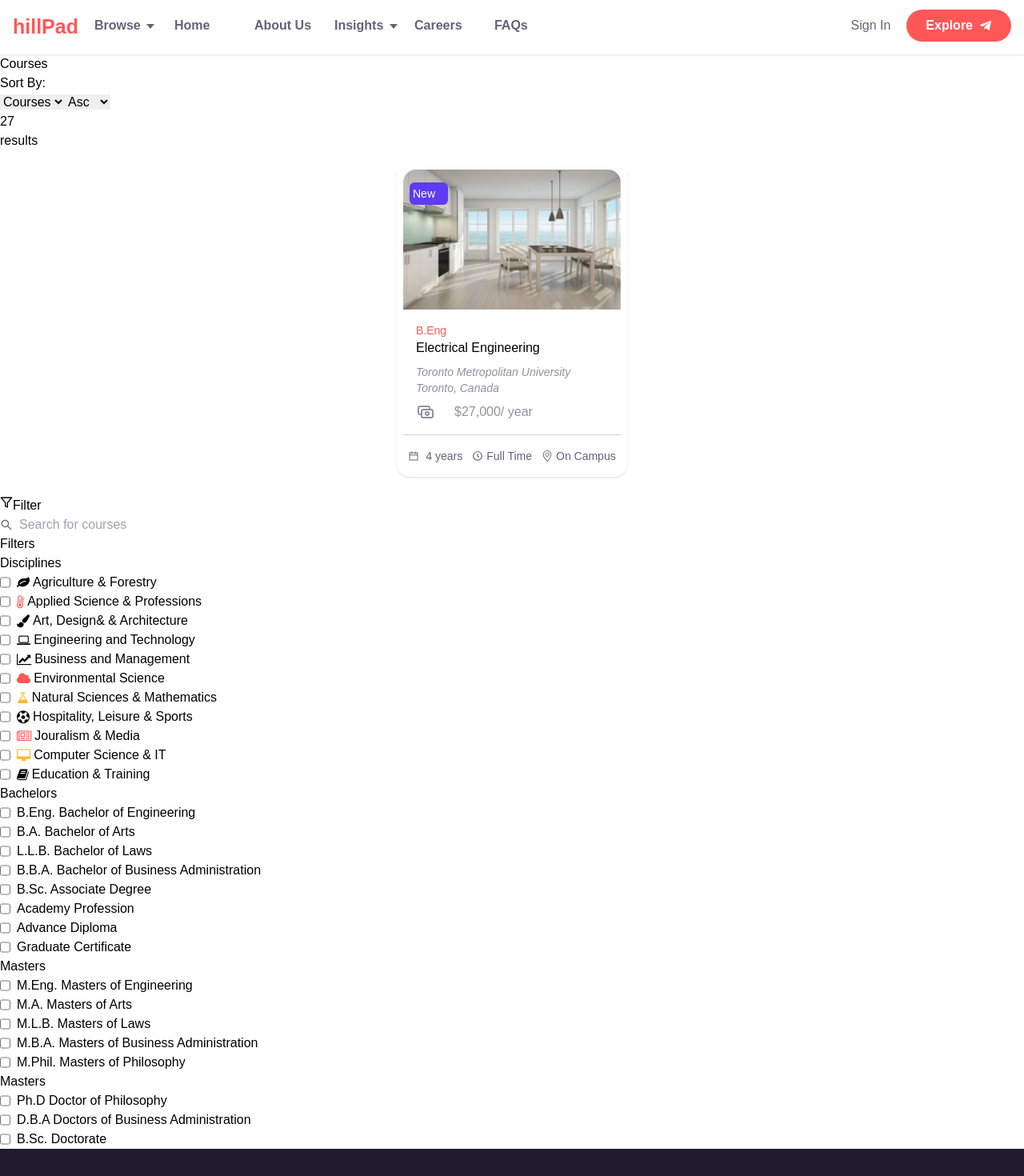
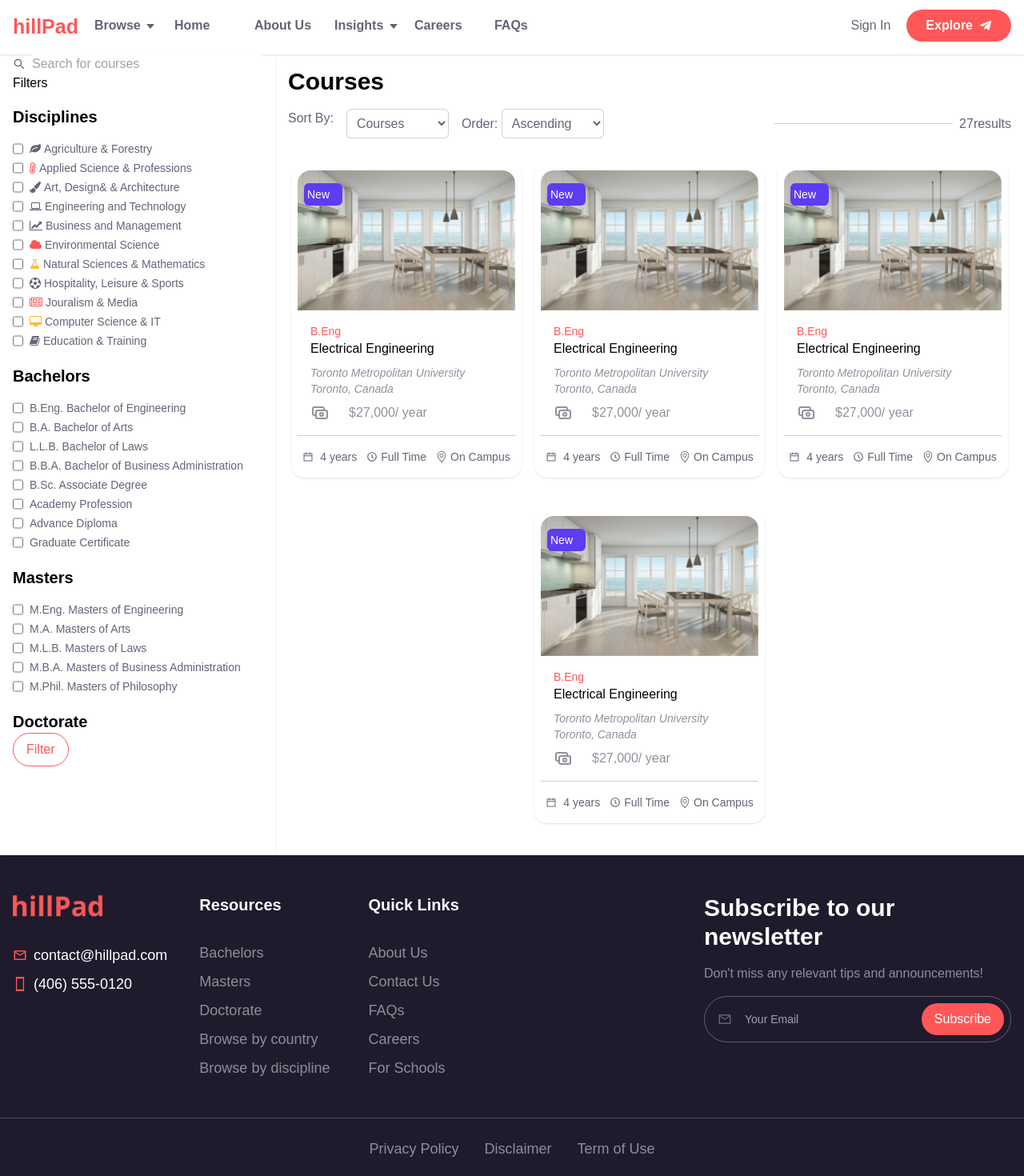
Before and after one commit to Haywhyoh/Hillpad, a React (Vite) app in the folder Hillpad/: page /courses in a window 1280 px wide. Shown: the top 1470 px of the page at 80% size. Built offline with nearby package versions, Linux system fonts and the light colour scheme.

Commit message:
courses filter menu

```diff
--- a/Hillpad/src/App.css
+++ b/Hillpad/src/App.css
@@ -124,3 +124,7 @@ button span {
   color: #cc3852;
   margin-right: 10px;
 }
+
+.shadow {
+  box-shadow: rgba(100, 100, 111, 0.2) 0px 7px 29px 0px;
+}
--- a/Hillpad/src/components/Footer.jsx
+++ b/Hillpad/src/components/Footer.jsx
@@ -7,7 +7,7 @@ import { IoPhonePortraitSharp } from 'react-icons/io5'
 export default function Footer() {
     return (
         <div className='bg-navy_blue'>
-        <footer className=' text-white p-4 lg:px-20 max-w-9xl lg:flex  flex-col justify-center mx-auto'>
+        <footer className=' text-white p-4 lg:px-4 max-w-9xl lg:flex  flex-col justify-center mx-auto'>
         <div className='lg:flex  lg:justify-between '>
         <div className='md:flex md:justify-between'>
             <div className='lg:flex lg:gap-x-10'>
--- a/Hillpad/src/components/coursecard.jsx
+++ b/Hillpad/src/components/coursecard.jsx
@@ -6,7 +6,7 @@ import { AiOutlineCalendar} from "react-icons/ai";
 
 export default function CourseCard() {
     return (
-        <div className="my-6 w-72 flex justify-center mx-auto">
+        <div className="my-6 w-72 flex justify-center">
 
             <div className="shadow rounded-b-2xl relative px-2">
               <div className="absolute w-12 bg-deep_blue text-white rounded-md p-1 text-sm top-4 left-4">
--- a/Hillpad/src/pages/courses.jsx
+++ b/Hillpad/src/pages/courses.jsx
@@ -1,58 +1,71 @@
 import CourseCard from "../components/coursecard";
 import { FiFilter } from "react-icons/fi";
 import { FontAwesomeIcon } from "@fortawesome/react-fontawesome";
-import  { useState } from 'react';
+import { useState } from 'react';
 import { AiOutlineSearch } from "react-icons/ai";
-import { FaTractor, FaThermometerHalf,  } from "react-icons/fa";
+import { FaTractor, FaThermometerHalf, } from "react-icons/fa";
 import data from '../data/discipline.json';
 import degreeType from '../data/degree_type.json';
 
-export default function Courses () {
+export default function Courses() {
 
     const disciplines = data.results;
     const degreeTypes = degreeType.results;
+    const duration = ['Less than 1 year', '2 years', '3 years', '4 years', 'More than 5 years']
+    const learning = ['Blended Learning', 'Online Learning', 'On Campus Learning']
+    const format = ['Full Time', 'Part Time']
     const [isChecked, setIsChecked] = useState(false);
     const handleOnChange = () => {
         setIsChecked(!isChecked);
     };
 
     return (
-      <div>
-        <div>
-          <h1>Courses</h1>
-          <div>
-            <div>Sort By: </div>
-            <div>
-              <select>
+        <div className="lg:flex flex-row-reverse">
+            <div className="my-4 mx-4">
+                <h1 className="text-3xl font-semibold">Courses</h1>
+                <div className="">
+                    <div className="flex gap-x-2 justify-between md:gap-x-10 items-center text-light_black">
+                        <div className="flex justify-between gap-x-4 my-4">
+                            <span >Sort By: </span>
+                            <select className="focus:outline-none p-2 rounded-md bg-white border border-light_black border-opacity-30 w-20 xs:w-32">
                                 <option>Courses</option>
                                 <option>School</option>
                                 <option>Tuition</option>
                                 <option>Duration</option>
                             </select>
-              <select>
-                <option>Asc</option>
+                            <div>
+                                <span>Order: </span>
+                                <select className="focus:outline-none p-2 rounded-md bg-white border  border-light_black border-opacity-30  w-20 xs:w-32">
+                                    <option>Ascending</option>
                                     <option>Desc</option>
                                 </select>
+                            </div>
+
+
+                        </div>
+                        <div className="text-md text-light_black hidden md:flex gap-2 items-center">
+                            <hr className=" opacity-30 w-56 "></hr>
                             <div>
-                <div>27</div>
-                <div>results</div>
+                                <span>27</span>
+                                <span>results</span>
+                            </div>
+
                         </div>
                     </div>
 
-            <div>
+
+                    <div className="flex gap-x-4 flex-wrap justify-center">
+                        <CourseCard />
+                        <CourseCard />
+                        <CourseCard />
                         <CourseCard />
                     </div>
 
-            <div className="flex">
-              <div>
-                <FiFilter />
-              </div>
-              <div>Filter</div>
-            </div>
+
                 </div>
 
             </div>
-        <div className="hidden lg:block">
+            <div className="hidden lg:block px-4 shadow ">
                 <div>
                     <div className="flex items-center gap-x-2">
                         <AiOutlineSearch className="text-light_black" />
@@ -65,11 +78,11 @@ export default function Courses () {
                 </div>
 
                 <div>Filters</div>
-
-                <div>
-                    <div>Disciplines</div>
+                <div className="overflow-y-scroll h-screen">
+                    <div className="">
+                        <div className="text-xl font-bold py-4">Disciplines</div>
                         {disciplines.map((discipline) => (
-                        <div className="flex gap-x-2">
+                            <div className="flex gap-x-2 pb-1 text-sm text-light_black">
                                 <input
                                     type="checkbox"
                                     id=''
@@ -85,9 +98,9 @@ export default function Courses () {
 
                     </div>
                     <div>
-                    <div>Bachelors</div>
-                    { degreeTypes.filter(function (degrees) {return degrees.programme_type === 1} ).map((degree) => (
-                        <div className="flex gap-x-2">
+                        <div className="text-xl font-bold py-4">Bachelors</div>
+                        {degreeTypes.filter(function (degrees) { return degrees.programme_type === 1 }).map((degree) => (
+                            <div className="flex gap-x-2 pb-1 text-sm text-light_black">
                                 <input
                                     type="checkbox"
                                     id=''
@@ -103,9 +116,9 @@ export default function Courses () {
 
                     </div>
                     <div>
-                    <div>Masters</div>
-                    { degreeTypes.filter(function (degrees) {return degrees.programme_type === 2} ).map((degree) => (
-                        <div className="flex gap-x-2">
+                        <div className="text-xl font-bold py-4">Masters</div>
+                        {degreeTypes.filter(function (degrees) { return degrees.programme_type === 2 }).map((degree) => (
+                            <div className="flex gap-x-2 pb-1 text-sm text-light_black">
                                 <input
                                     type="checkbox"
                                     id=''
@@ -121,8 +134,8 @@ export default function Courses () {
 
                     </div>
                     <div>
-                    <div>Masters</div>
-                    { degreeTypes.filter(function (degrees) {return degrees.programme_type === 3} ).map((degree) => (
+                        <div className="text-xl font-bold py-4">Doctorate</div>
+                        {degreeTypes.filter(function (degrees) { return degrees.programme_type === 3 }).map((degree) => (
                             <div className="flex gap-x-2">
                                 <input
                                     type="checkbox"
@@ -138,6 +151,76 @@ export default function Courses () {
                         ))}
 
                     </div>
+                    <div>
+                        <div className="text-xl font-bold py-4">Duration</div>
+                        {duration.map((duration) => (
+                            <div className="flex gap-x-2">
+
+                                <div className="flex gap-x-2">
+                                    <input
+                                        type="checkbox"
+                                        id=''
+                                        name=''
+                                        value=''
+                                    />
+                                </div>
+                                <label htmlFor=''> {duration}
+                                </label>
+                            </div>
+
+                        ))}
+                    </div>
+                    <div>
+                        <div className="text-xl font-bold py-4">Attendance</div>
+                        {learning.map((duration) => (
+                            <div className="flex gap-x-2">
+
+                                <div className="flex gap-x-2">
+                                    <input
+                                        type="checkbox"
+                                        id=''
+                                        name=''
+                                        value=''
+                                    />
+                                </div>
+                                <label htmlFor=''> {duration}
+                                </label>
+                            </div>
+
+                        ))}
+                    </div>
+
+                    <div>
+                        <div className="text-xl font-bold py-4">Format</div>
+                        {format.map((duration) => (
+                            <div className="flex gap-x-2">
+
+                                <div className="flex gap-x-2">
+                                    <input
+                                        type="checkbox"
+                                        id=''
+                                        name=''
+                                        value=''
+                                    />
+                                </div>
+                                <label htmlFor=''> {duration}
+                                </label>
+                            </div>
+
+                        ))}
+                    </div>
+                </div>
+
+                <div>
+                    <button className=" text-orange border-orange border py-2 px-4 rounded-full hidden lg:block">Filter</button>
+                </div>
+            </div>
+
+            <div className="flex gap-x-2 bg-light text-white p-3 fixed z-20 bottom-0 w-full justify-center items-center lg:hidden">
+                <div>
+                    <FiFilter />
+                </div>
+                <div>Filter</div>
             </div>
         </div>
     );
--- a/Hillpad/src/pages/home.jsx
+++ b/Hillpad/src/pages/home.jsx
@@ -10,9 +10,9 @@ import hillpadBig from '../assets/images/hillpad-transparent.png';
 import newyork from '../assets/images/new-york.jpeg';
 import review1 from '../assets/images/01.jpeg';
 import data from '../data/discipline.json';
-
 import './home.css'
 import CourseCard from "../components/coursecard";
+
 export default function Home() {
   const disciplines = data.results;
 
```
Also changed, not shown: 1 other file (tests, documents, lock files or other folders). Lines whose indentation alone changed are shown as unchanged.
